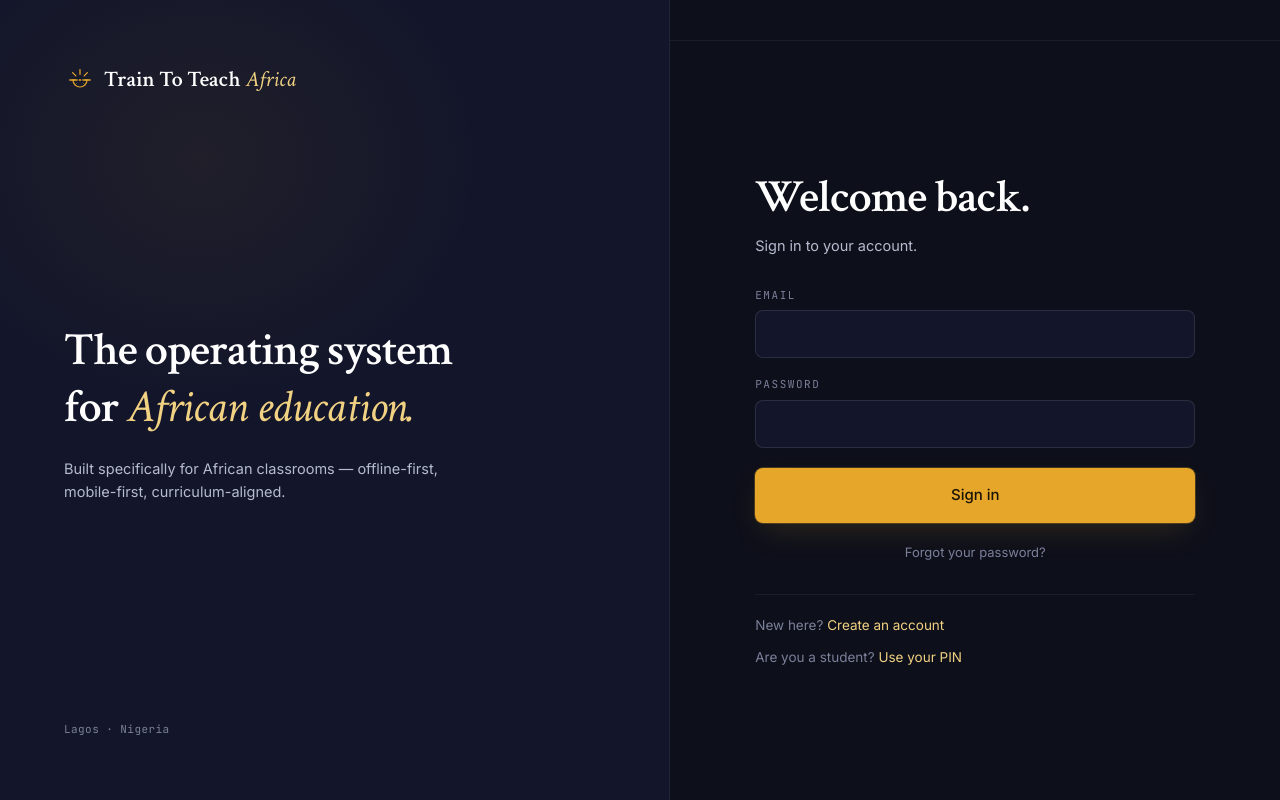
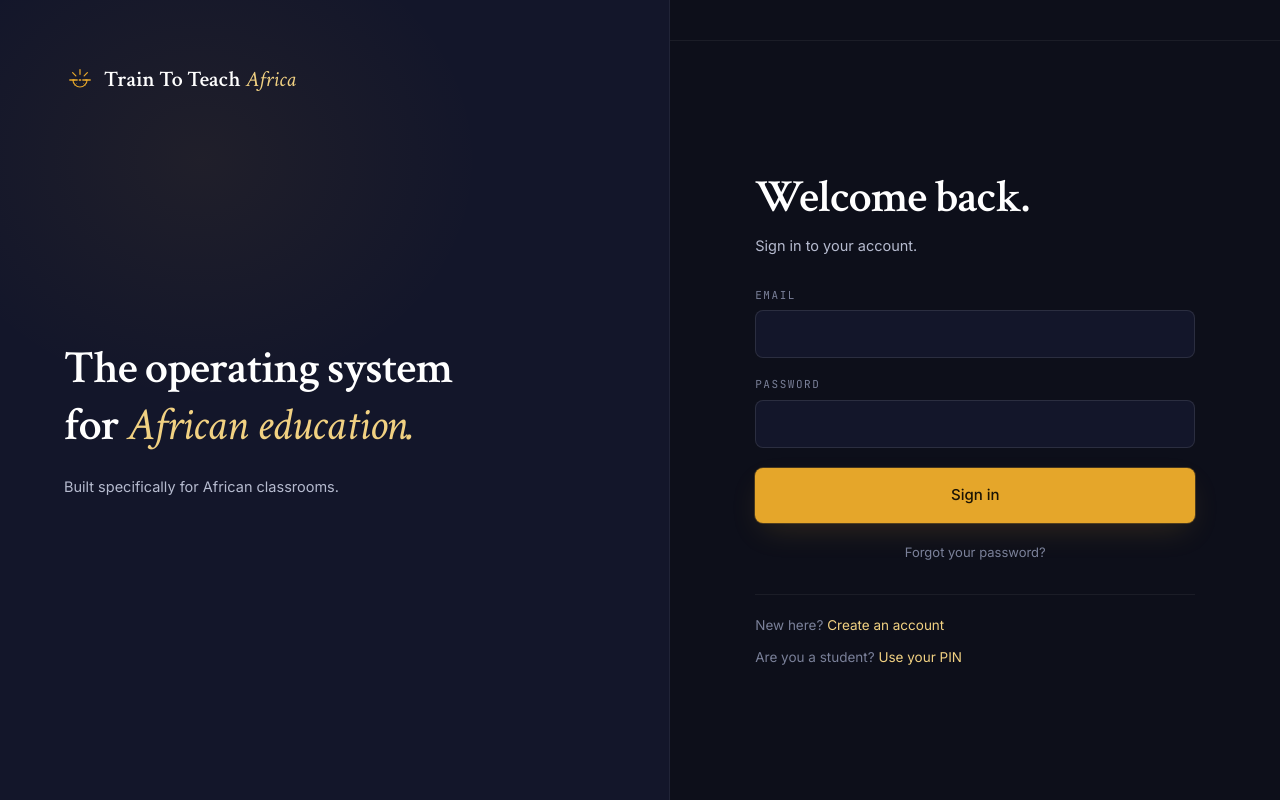
Before and after one commit to young-nan/Train-to-teach-africa, a React (Vite) app: page /sign-in in a window 1280 px wide. Built offline with nearby package versions, Linux system fonts and the light colour scheme; no server answers.

Commit message:
Remove redundant description from AuthLayout

```diff
--- a/src/components/layout/AuthLayout.jsx
+++ b/src/components/layout/AuthLayout.jsx
@@ -26,12 +26,10 @@ export function AuthLayout({ title, subtitle, footer, children }) {
             The operating system for <span className="ital-gold">African education.</span>
           </p>
           <p className="mt-s-5 text-body text-ink-2 max-w-[42ch]">
-            Built specifically for African classrooms — offline-first,
-            mobile-first, curriculum-aligned.
+            Built specifically for African classrooms.
           </p>
         </div>
         <div className="relative font-mono text-meta text-ink-3 tracking-[0.04em]">
-          Lagos · Nigeria
         </div>
       </aside>
 
```
